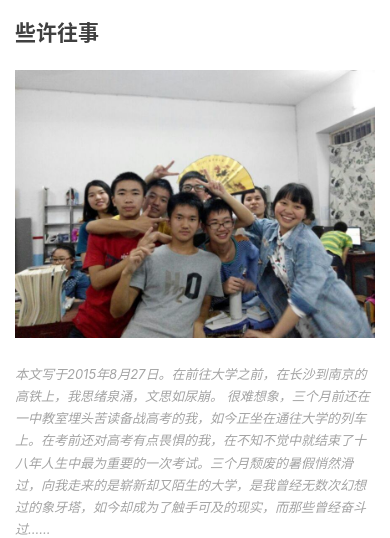
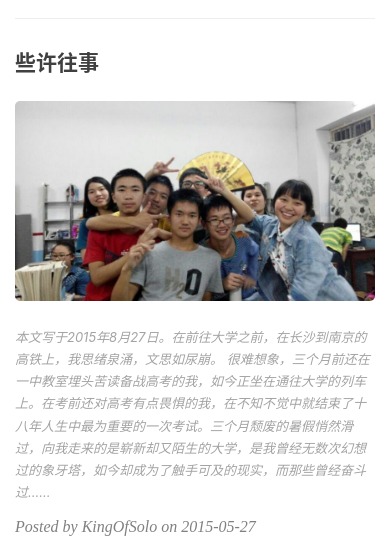
Before and after one commit to KingOfSolo/KingOfSolo.github.io, a plain HTML site: page index.html in a window 390 px wide. Shown: the part 882-1420 px from the top of the page. Drawn offline with nearby package versions, Linux system fonts and the light colour scheme; files whose address does not match are found by name.

Commit message:
Site updated: 2018-05-01 23:48:26

```diff
--- a/index.html
+++ b/index.html
@@ -211,7 +211,24 @@
                 <!-- Main Content -->
 
 <style type="text/css">
+    .post-preview-img{
+        width: 100%;
+        height: 300px !important;
+        object-fit: cover;
+        border-radius: 5px;
+        overflow: hidden;
+        /*overflow: hidden;*/
+    }
 
+    @media only screen and (max-width: 768px){
+        .post-preview-img{
+            width: 100%;
+            height: 200px !important;
+            object-fit: cover;
+            border-radius: 5px;
+            overflow: hidden;
+        }
+    }
 }
 </style>
 
```
